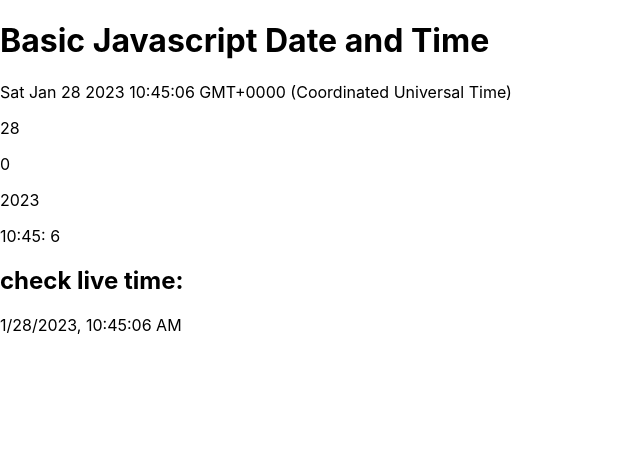
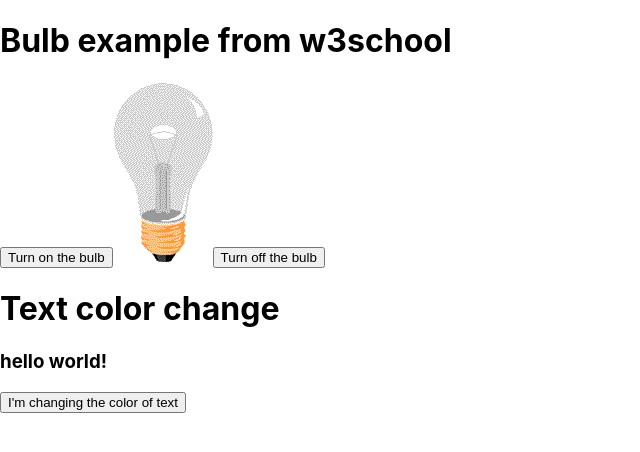
Before and after one commit to ramya-vbr/basic-javascript, a React (Create React App) app: page / in a window 1280 px wide. Shown: the top 452 px of the page, without its empty margins (0-640 px from the left). Built offline with nearby package versions, Linux system fonts and the light colour scheme.

Commit message:
example-commit

```diff
--- a/src/component/Basic.js
+++ b/src/component/Basic.js
@@ -7,6 +7,9 @@ function Basic() {
   useEffect(() => {
     setInterval(() => setTodayDate(new Date()), 1000);
   }, []);
+  // const handleClick = () => {
+  //   setTodayDate(todayDate);
+  // };
   return (
     <div>
       <h1>Basic Javascript Date and Time </h1>
@@ -26,6 +29,7 @@ function Basic() {
         })}
       </p>
       {/* <p>{todayDate}</p> */}
+      {/* <button onClick={() => handleClick}>click me !</button> */}
     </div>
   );
 }
--- /dev/null
+++ b/src/example/BasicExample.js
@@ -0,0 +1,33 @@
+import React, { useState } from "react";
+import bulboff from "../Images/bulboff.gif";
+import bulbon from "../Images/bulbon.gif";
+
+function BasicExample() {
+  const [bulbValue, setBulbValue] = useState();
+  const [colorValue, setColorValue] = useState(false);
+  const handleOn = () => {
+    setBulbValue(true);
+  };
+  const handleOff = () => {
+    setBulbValue(false);
+  };
+  const handleColor = () => {
+    setColorValue(true);
+  };
+  return (
+    <div>
+      <h1>Bulb example from w3school</h1>
+      <button onClick={handleOn}>Turn on the bulb</button>
+      {bulbValue ? (
+        <img src={bulbon} alt="bulbon" />
+      ) : (
+        <img src={bulboff} alt="bulboff" />
+      )}
+      <button onClick={handleOff}>Turn off the bulb</button>
+      <h1>Text color change</h1>
+      <h3 style={{ color: colorValue ? "red" : "" }}>hello world!</h3>
+      <button onClick={handleColor}>I'm changing the color of text</button>
+    </div>
+  );
+}
+export default BasicExample;
--- a/src/index.js
+++ b/src/index.js
@@ -3,12 +3,13 @@ import ReactDOM from "react-dom/client";
 import "./index.css";
 // import App from "./App";
 import reportWebVitals from "./reportWebVitals";
-import Basic from "./component/Basic";
+// import Basic from "./component/Basic";
+import BasicExample from "./example/BasicExample";
 
 const root = ReactDOM.createRoot(document.getElementById("root"));
 root.render(
   <React.StrictMode>
-    <Basic />
+    <BasicExample />
   </React.StrictMode>
 );
 
```
Also changed, not shown: src/Images/bulboff.gif (added), src/Images/bulbon.gif (added).
